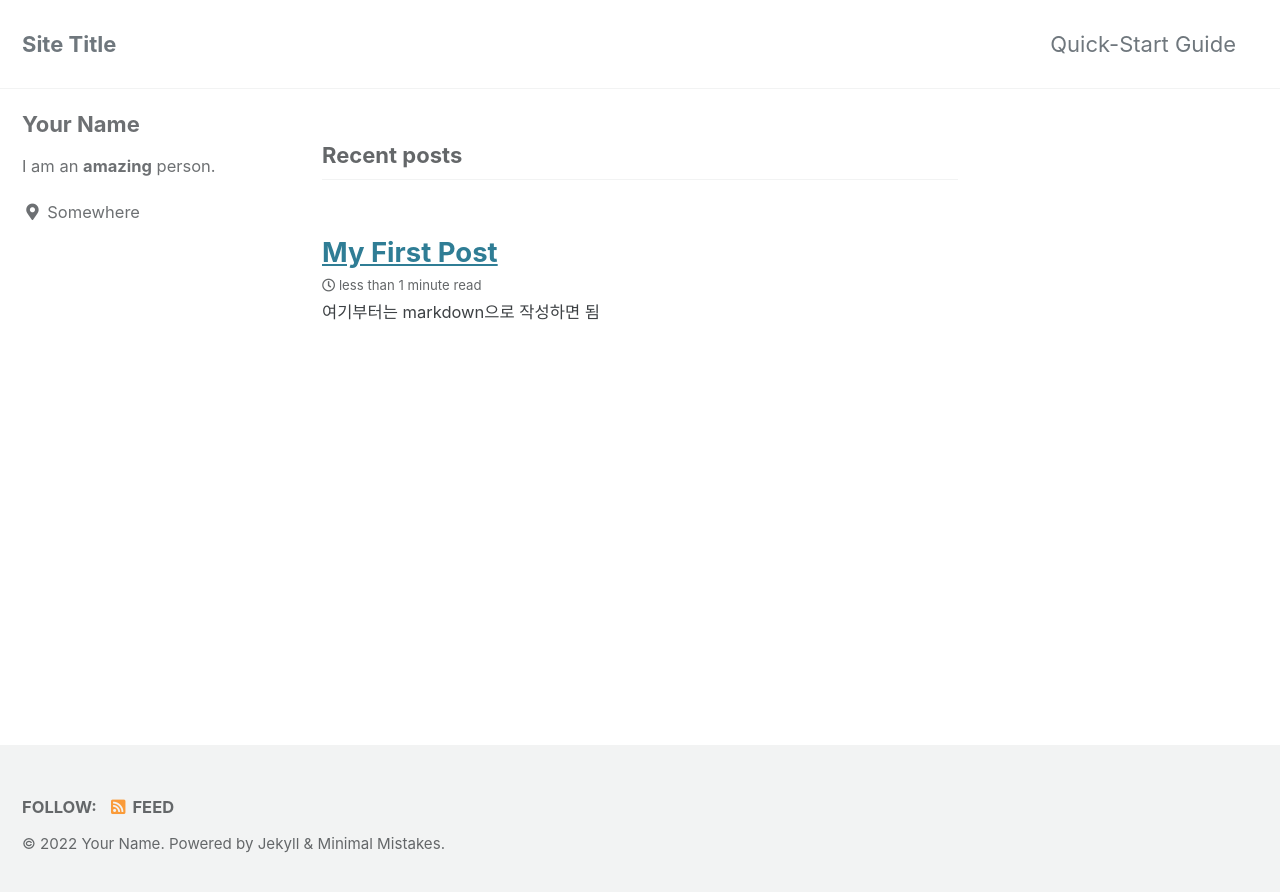
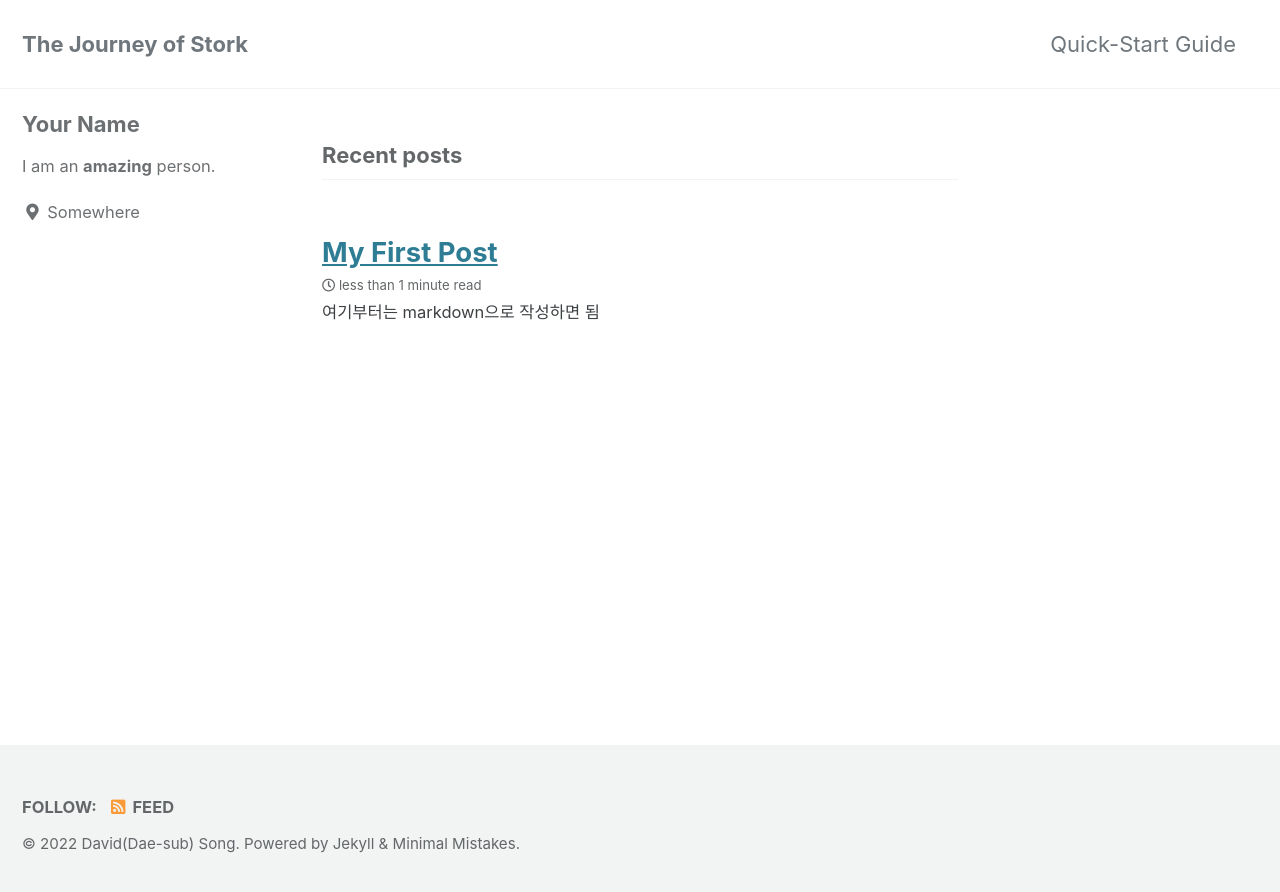
Before and after one commit to stork29/stork29.github.io, a Jekyll site: the page built from index.html, in a window 1280 px wide. Shown: the top 892 px of the page. Built offline with Jekyll 4.4.1, drawn with Linux system fonts in a browser that asks for light colours; cached includes are drawn as plain includes; the list of posts is cut into pages by our own code.

Commit message:
no message

```diff
--- a/_config.yml
+++ b/_config.yml
@@ -16,10 +16,10 @@ minimal_mistakes_skin    : "default" # "air", "aqua", "contrast", "dark", "dirt"
 
 # Site Settings
 locale                   : "en-US"
-title                    : "Site Title"
+title                    : "The Journey of Stork"
 title_separator          : "-"
 subtitle                 : # site tagline that appears below site title in masthead
-name                     : "Your Name"
+name                     : "David(Dae-sub) Song"
 description              : "An amazing website."
 url                      : "https://stork29.github.io/"
 baseurl                  : # the subpath of your site, e.g. "/blog"
```
